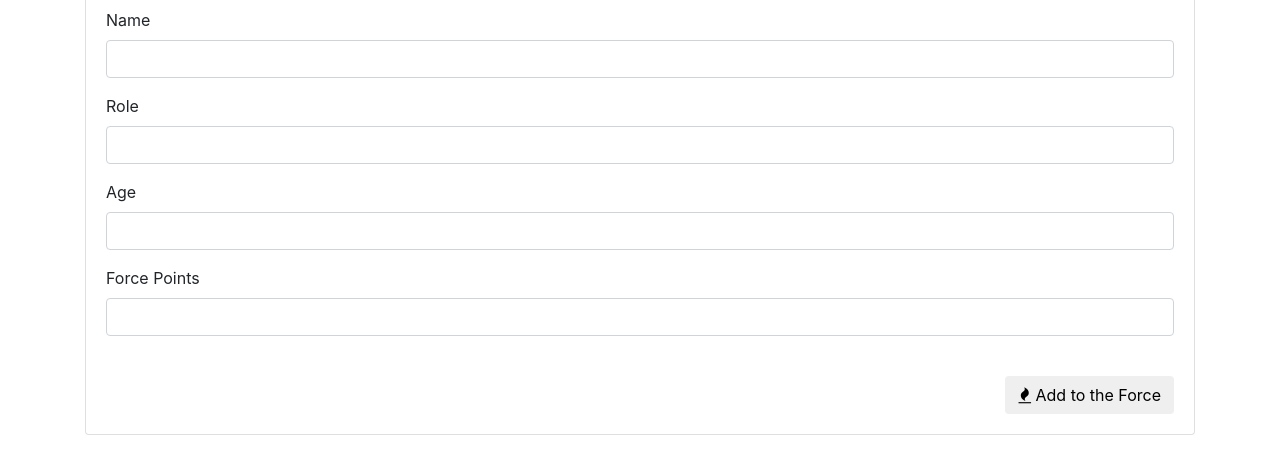
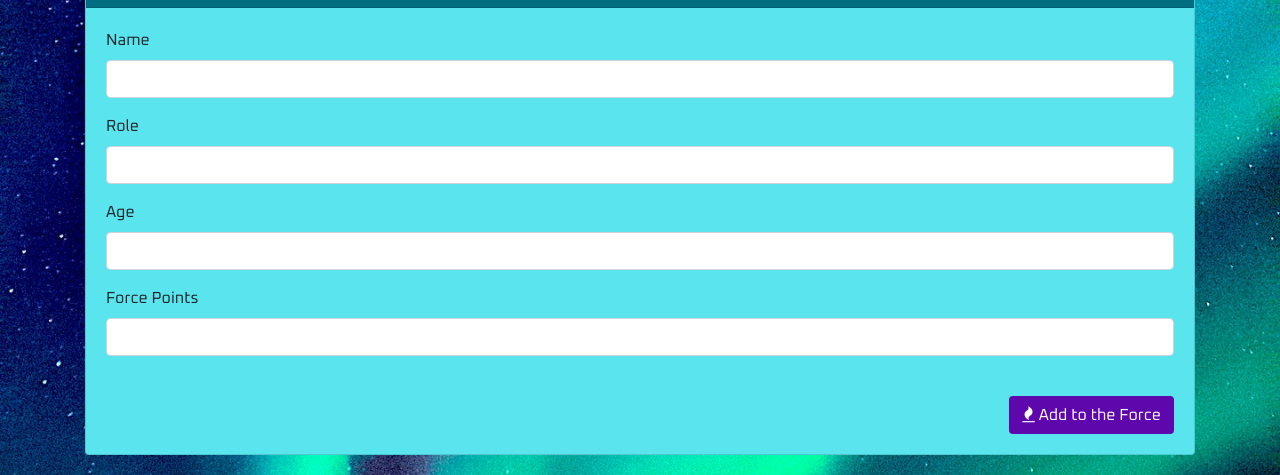
Before and after one commit to shelbypalumbo/Star-Wars-Characters, a website: page add.html in a window 1280 px wide. Shown: the part 410-885 px from the top of the page. Before the commit the page ends 845 px from the top, so only its background shows below. Drawn offline with nearby package versions, Linux system fonts and the light colour scheme; the site is published under a folder, as on GitHub Pages, so addresses that start at the root find nothing.

Commit message:
removing /

```diff
--- a/add.html
+++ b/add.html
@@ -6,7 +6,7 @@
   <!-- Latest compiled and minified CSS & JS -->
   <link rel="stylesheet" href="https://maxcdn.bootstrapcdn.com/bootstrap/4.0.0/css/bootstrap.min.css">
   <link rel="stylesheet" href="https://stackpath.bootstrapcdn.com/font-awesome/4.7.0/css/font-awesome.min.css">
-  <link rel="stylesheet" href="/assets/css/style.css">
+  <link rel="stylesheet" href="assets/css/style.css">
   <link href="https://fonts.googleapis.com/css?family=Oxanium&display=swap" rel="stylesheet">
   <script src="https://code.jquery.com/jquery.js"></script>
   <script src="https://maxcdn.bootstrapcdn.com/bootstrap/4.0.0/js/bootstrap.min.js"></script>
```
Also changed, not shown: view.html (+1 -1 lines).
